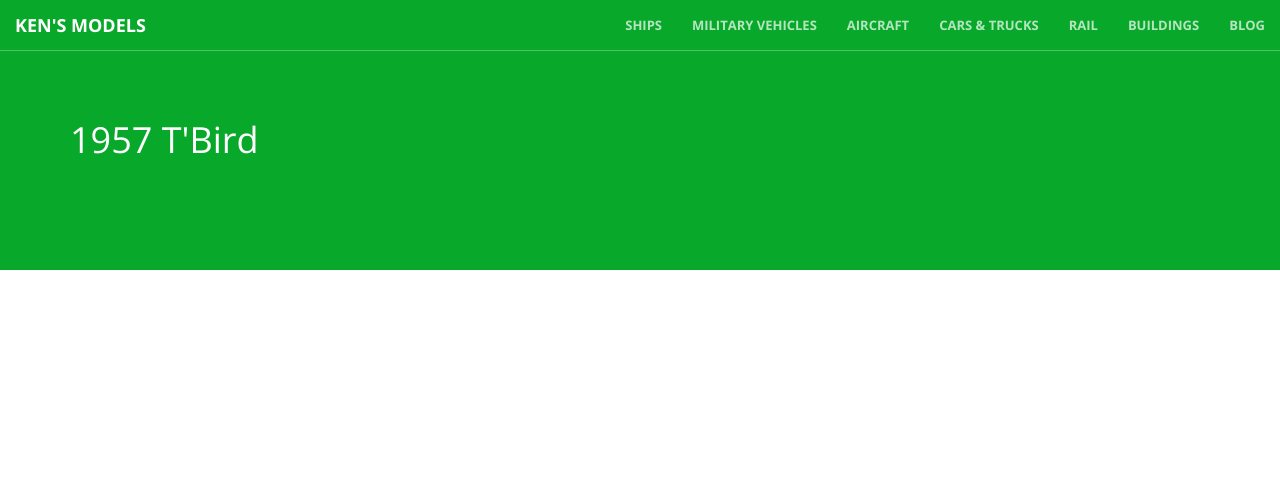
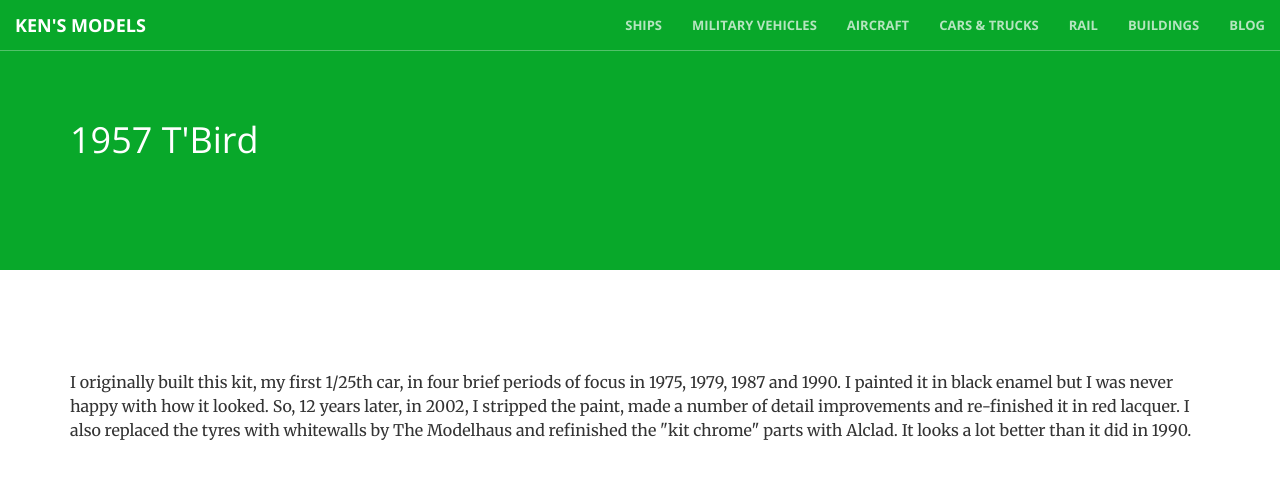
Before and after one commit to chrusty/kens-models.github.io, a Jekyll site: the page built from collections/_carsandtrucks/104.md, in a window 1280 px wide. Shown: the top 479 px of the page. Built offline with Jekyll 4.4.1, drawn with Linux system fonts in a browser that asks for light colours; nearby versions of some CDN libraries; library files that are not in the unit come from our copies; comment, search, counter and statistics services are not loaded.

Commit message:
New cars-and-trucks from K

```diff
--- a/collections/_carsandtrucks/104.md
+++ b/collections/_carsandtrucks/104.md
@@ -1,14 +1,16 @@
 ---
 layout: model
 build_hours: ""
-build_period: ""
+build_period: "1975-90, Rebuilt 2002"
 category: "carsandtrucks"
 completion_date: "2002"
-flickr_set_id: ""
-flickr_set_thumbnail_url: ""
+flickr_set_id: "72177720308807258"
+flickr_set_thumbnail_url: "https://live.staticflickr.com/65535/52948795075_e368b3f827_m.jpg"
 model_id: "104"
-publish: false
+publish: true
 scale: "1/25"
-summary: ""
+summary: "1957 Ford Thunderbird Convertible"
 title: "1957 T'Bird "
 ---
+
+I originally built this kit, my first 1/25th car, in four brief periods of focus in 1975, 1979, 1987 and 1990. I painted it in black enamel but I was never happy with how it looked. So, 12 years later, in 2002, I stripped the paint, made a number of detail improvements and re-finished it in red lacquer. I also replaced the tyres with whitewalls by The Modelhaus and refinished the &quot;kit chrome&quot; parts with Alclad. It looks a lot better than it did in 1990.
```
Also changed, not shown: collections/_carsandtrucks/102.md (+7 -5 lines), collections/_carsandtrucks/103.md (+7 -5 lines), collections/_carsandtrucks/105.md (+7 -5 lines), collections/_carsandtrucks/107.md (+7 -5 lines), collections/_militaryvehicles/115.md (+7 -5 lines), collections/_posts/2023-05-26-flickr-galleries-online.md (added, +18 -0 lines), 1 other file.
